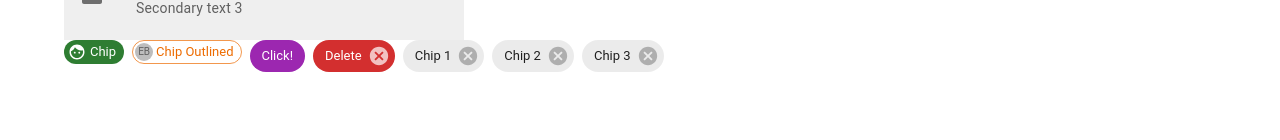
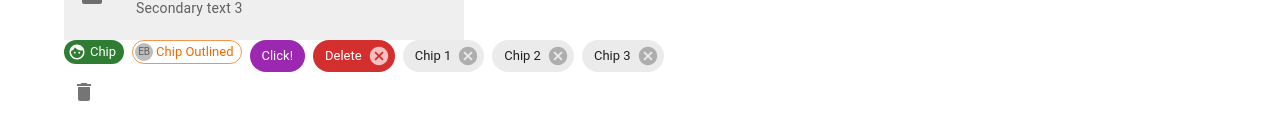
Before and after one commit to EduardBBlea/MaterialUI-walkthrough, a React (Create React App) app: page / in a window 1280 px wide. Shown: the part 4892-5032 px from the top of the page. Built offline with nearby package versions, Linux system fonts and the light colour scheme.

Commit message:
Covered the Tooltip component

```diff
--- a/src/App.js
+++ b/src/App.js
@@ -22,6 +22,7 @@ import MuiAvatar from "./components/MuiAvatar";
 import MuiBadge from "./components/MuiBadge";
 import MuiList from "./components/MuiList";
 import MuiChip from "./components/MuiChip";
+import MuiTooltip from "./components/MuiTooltip";
 
 function App() {
   return (
@@ -48,6 +49,7 @@ function App() {
       <MuiBadge />
       <MuiList />
       <MuiChip />
+      <MuiTooltip />
     </div>
   );
 }
--- /dev/null
+++ b/src/components/MuiTooltip.jsx
@@ -0,0 +1,21 @@
+import React from "react";
+import { Tooltip, IconButton } from "@mui/material";
+import DeleteIcon from "@mui/icons-material/Delete";
+
+const MuiTooltip = () => {
+  return (
+    <Tooltip
+      title="Delete"
+      placement="right"
+      arrow
+      enterDelay={500}
+      leaveDelay={200}
+    >
+      <IconButton>
+        <DeleteIcon />
+      </IconButton>
+    </Tooltip>
+  );
+};
+
+export default MuiTooltip;
```
